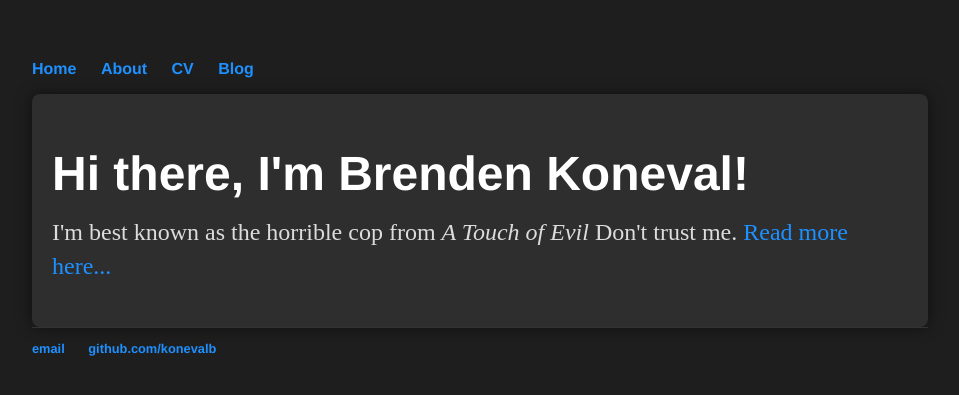
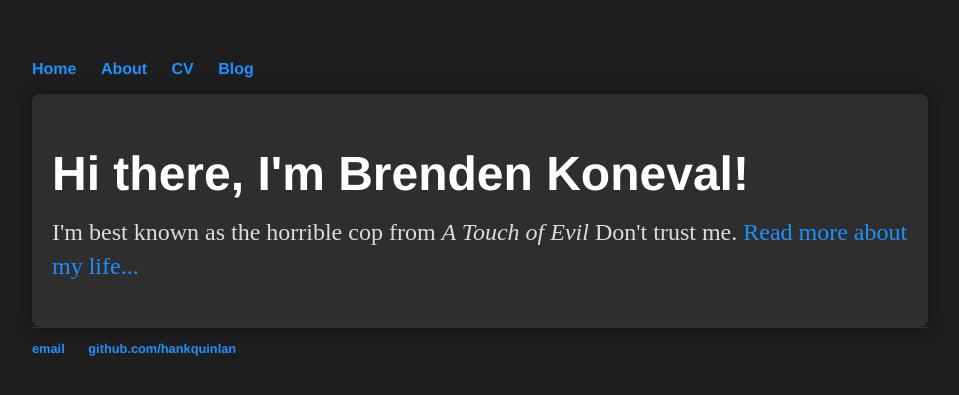
Before and after one commit to konevalb/konevalb.github.io, a Jekyll site: the page built from index.html, in a window 1280 px wide. Shown: the top 395 px of the page, without its empty margins (160-1119 px from the left). Built offline with Jekyll 4.4.1, drawn with Linux system fonts in a browser that asks for light colours.

Commit message:
Update index.html
Updating index.html for Jekyll

```diff
--- a/index.html
+++ b/index.html
@@ -1,30 +1,8 @@
-<!DOCTYPE html>
-<html>
-	<head>
-		<title>Brenden Koneval</title>
-		<!-- link to main stylesheet -->
-		<link rel="stylesheet" type="text/css" href="css/main.css">
-	</head>
-	<body>
-		<nav>
-    		<ul>
-        		<li><a href="/">Home</a></li>
-	        	<li><a href="/about">About</a></li>
-        		<li><a href="/cv">CV</a></li>
-        		<li><a href="/blog">Blog</a></li>
-    		</ul>
-		</nav>
-		<div class="container">
-    		<div class="blurb">
-        		<h1>Hi there, I'm Brenden Koneval!</h1>
-				<p>I'm best known as the horrible cop from <em>A Touch of Evil</em> Don't trust me. <a href="/about">Read more here...</a></p>
-    		</div><!-- /.blurb -->
-		</div><!-- /.container -->
-		<footer>
-    		<ul>
-        		<li><a href="mailto:brenden.koneval@gmail.com">email</a></li>
-        		<li><a href="https://github.com/konevalb">github.com/konevalb</a></li>
-			</ul>
-		</footer>
-	</body>
-</html>
+---
+layout: default
+title: Brenden Koneval
+---
+<div class="blurb">
+	<h1>Hi there, I'm Brenden Koneval!</h1>
+	<p>I'm best known as the horrible cop from <em>A Touch of Evil</em> Don't trust me. <a href="/about">Read more about my life...</a></p>
+</div><!-- /.blurb -->
```
